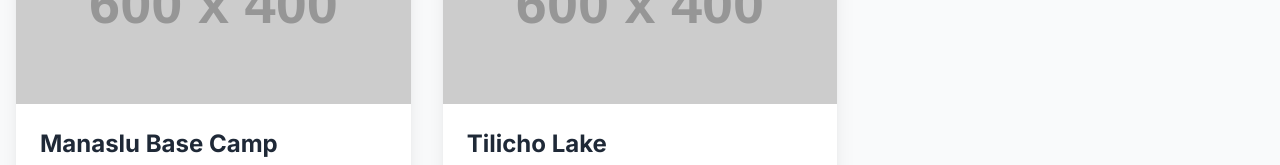
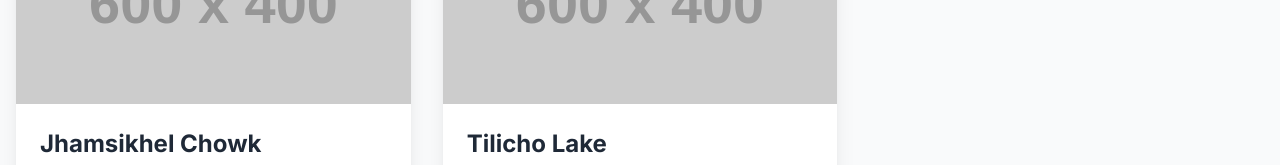
Before and after one commit to biplavacharya/travelwebsite, a plain HTML site: page index.html in a window 1280 px wide. Shown: the part 1520-1685 px from the top of the page. Drawn offline with nearby package versions, Linux system fonts and the light colour scheme; placeholder pictures from the web are drawn by us.

Commit message:
Update index.html

```diff
--- a/index.html
+++ b/index.html
@@ -180,7 +180,7 @@
                 <div class="bg-white rounded-3xl overflow-hidden shadow-xl card-hover transition-transform duration-300 ease-in-out">
                     <img src="https://placehold.co/600x400/1e40af/ffffff?text=Manaslu+Base+Camp" onerror="this.onerror=null;this.src='https://placehold.co/600x400/1e40af/ffffff?text=Manaslu+Base+Camp';" class="w-full h-48 object-cover">
                     <div class="p-6">
-                        <h3 class="text-2xl font-bold mb-2">Manaslu Base Camp</h3>
+                        <h3 class="text-2xl font-bold mb-2">Jhamsikhel Chowk</h3>
                         <p class="text-gray-600 mb-4">A challenging but incredibly rewarding circuit that circles the world's eighth-highest mountain, offering stunning views and cultural immersion.</p>
                         <a href="#" class="inline-flex items-center text-primary font-semibold hover:underline destination-link" data-destination="manaslu">
                             Explore packages
```
